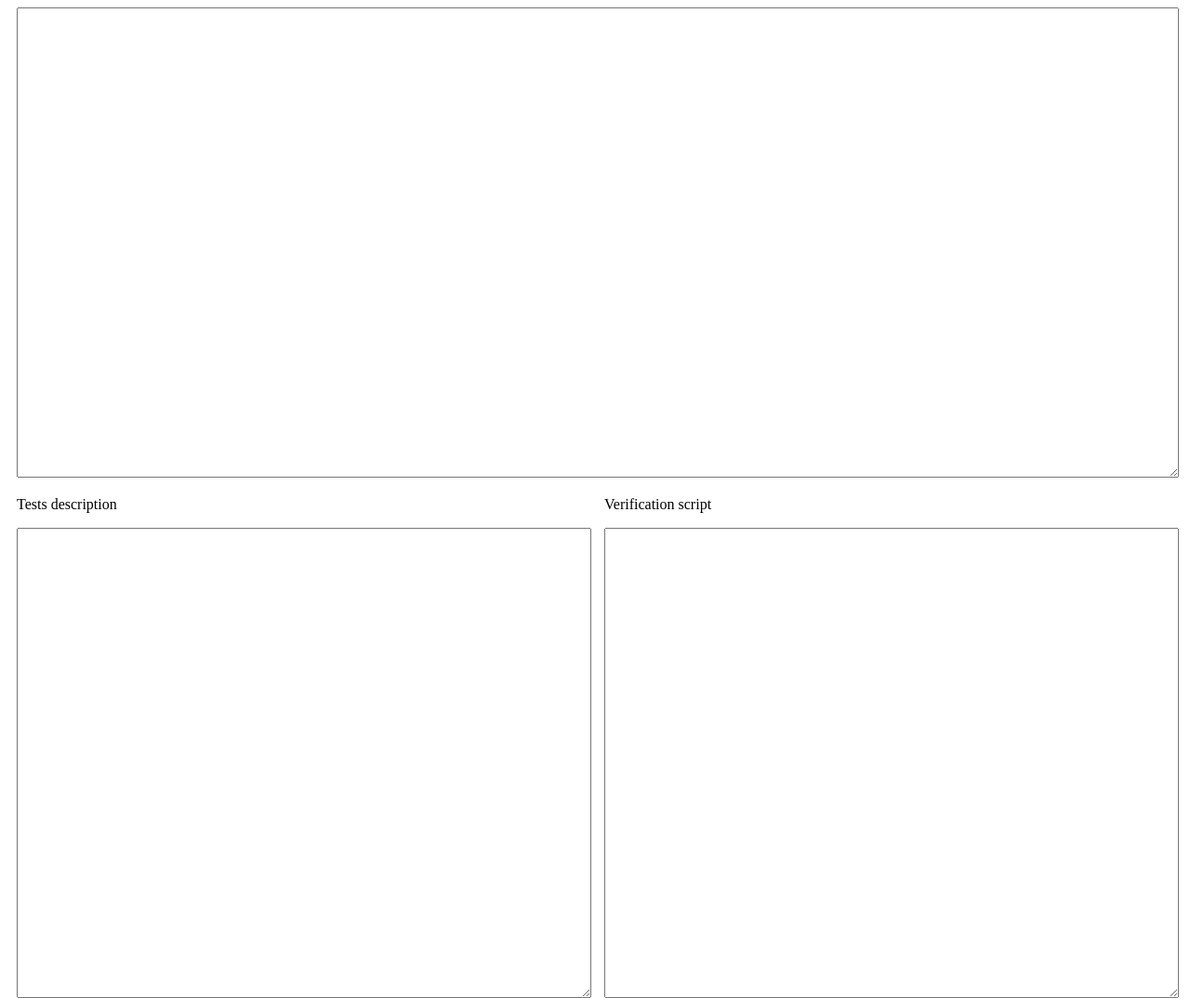
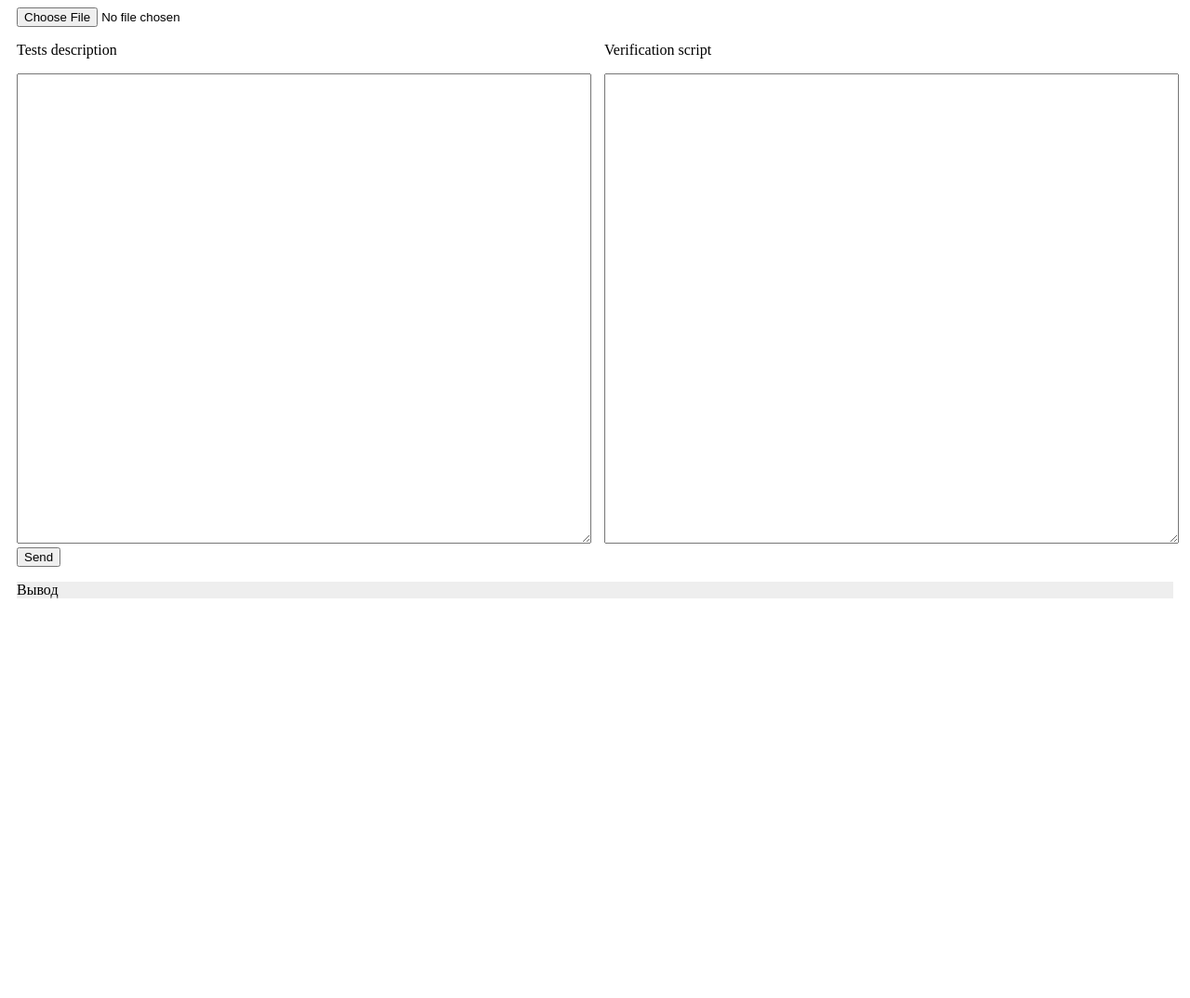
Before and after one commit to nev-nsu/NSCAVAOP-testing-system, a plain HTML site: page static/index.html in a window 1280 px wide. Shown: the top 1074 px of the page at 93% size. After the commit the page ends 800 px from the top, so only its background shows below. Drawn offline with Linux system fonts and the light colour scheme.

Commit message:
Update index.html

```diff
--- a/static/index.html
+++ b/static/index.html
@@ -5,11 +5,11 @@
 		<link href="style.css" rel="stylesheet">
 	</head>
 	<body>
-		<form id="form" action="handler.php" enctype="text/plain">
+		<form id="form" method="post" action="mailto:i.a.gornev@gmail.com" enctype="multipart/form-data">
 			<div class="header">
 				<div class="button">
-					<!-- <input type="file" accept="text/x-c" id="load_file"> -->
-					<textarea name="c-code" id="c-code" form="form"></textarea>
+					<input type="file" accept="text/x-c" id="load_file">
+					<!-- <textarea name="c-code" id="c-code" form="form"></textarea> -->
 				</div>
 			</div>
 			<div class="middle_area">
```
